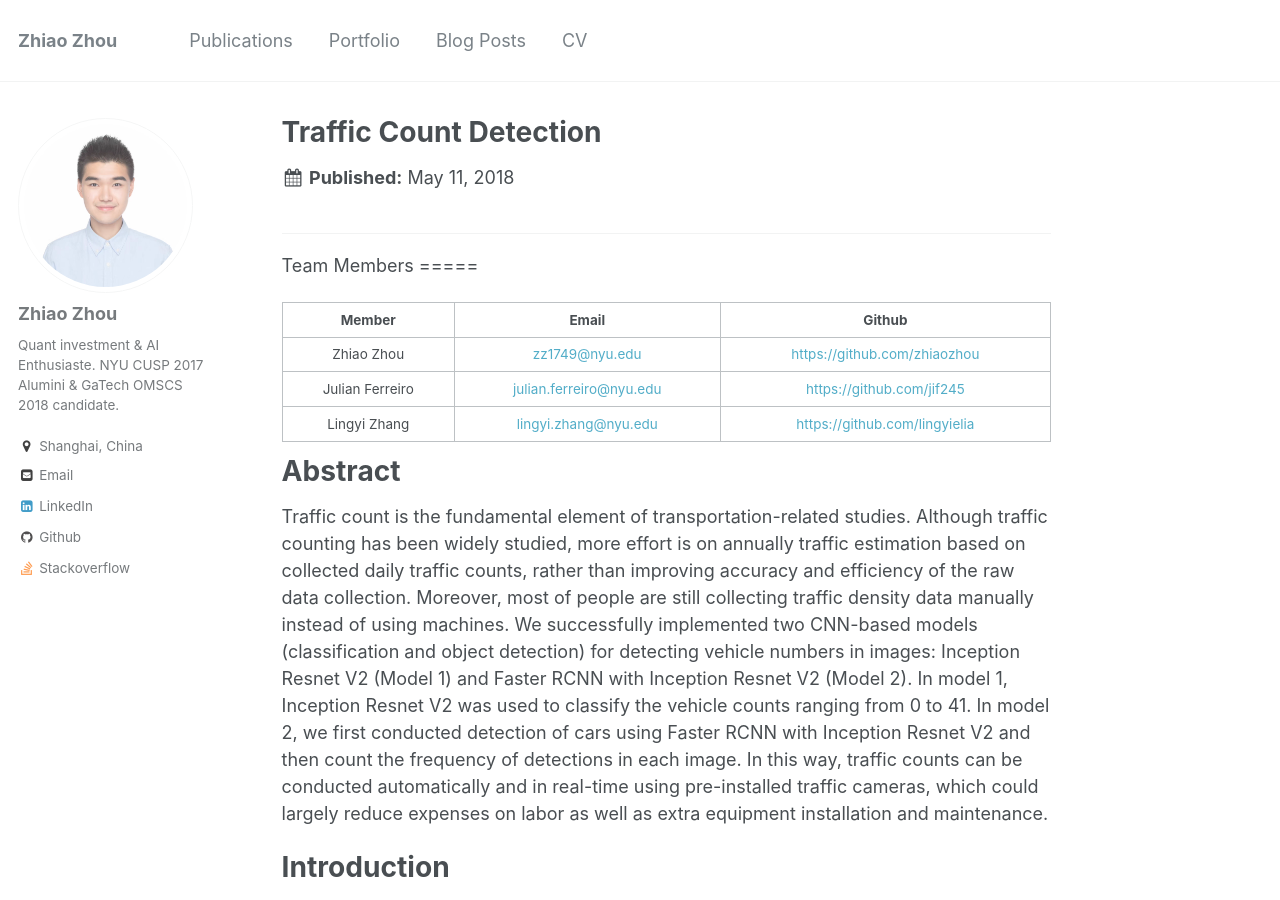
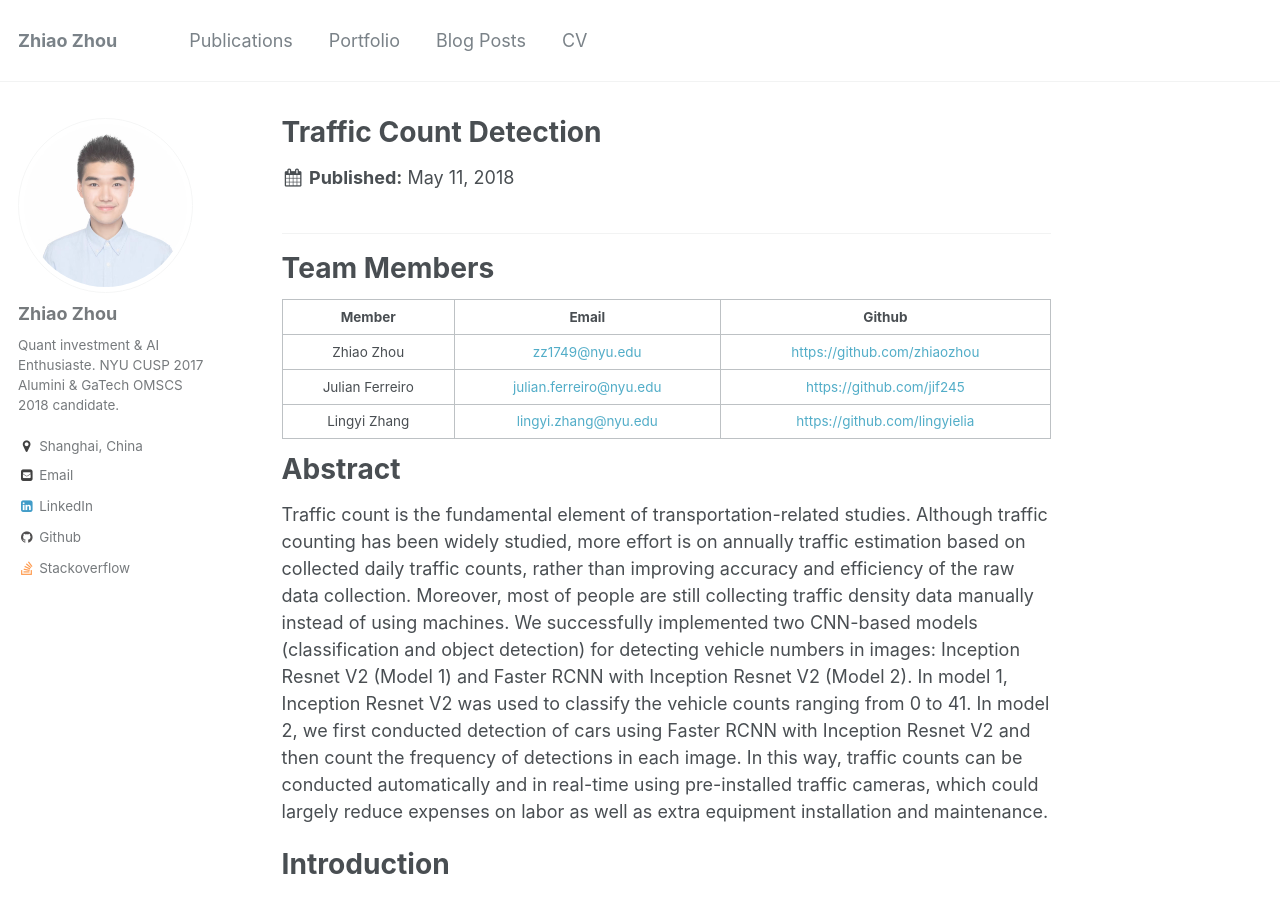
Before and after one commit to zhiaozhou/zhiaozhou.github.io, a Jekyll site: the page built from _portfolio/vehicle_count.md, in a window 1280 px wide and 900 px high. Built offline with Jekyll 4.4.1, drawn with Linux system fonts in a browser that asks for light colours.

Commit message:
'update'

```diff
--- a/_portfolio/vehicle_count.md
+++ b/_portfolio/vehicle_count.md
@@ -5,8 +5,8 @@ collection: portfolio
 ---
 
 ---------
-Team Members
-=====
+
+<h1 id="abstract">Team Members</h1>
 
 <table border="1" align="center">
     <tr>
```
